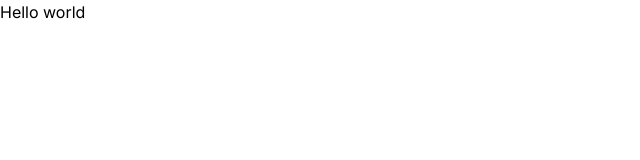
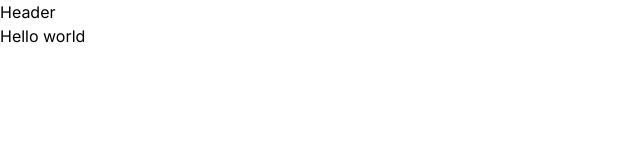
Before and after one commit to gabrielscordeiro/devstore, a Next.js app: page / in a window 1280 px wide. Shown: the top 160 px of the page, without its empty margins (0-640 px from the left). Built offline with nearby package versions, Linux system fonts and the light colour scheme.

Commit message:
feat: 🎸 Creating application layout

```diff
--- /dev/null
+++ b/src/app/(store)/(home)/loading.tsx
@@ -0,0 +1,3 @@
+export default function HomeLoading() {
+    return <div>Loading...</div>
+}
--- /dev/null
+++ b/src/app/(store)/layout.tsx
@@ -0,0 +1,12 @@
+import { ReactNode } from 'react'
+
+import { Header } from '@/components/header'
+
+export default function StoreLayout({ children }: { children: ReactNode }) {
+    return (
+        <div>
+            <Header />
+            {children}
+        </div>
+    )
+}
--- /dev/null
+++ b/src/components/header.tsx
@@ -0,0 +1,3 @@
+export function Header() {
+    return <div>Header</div>
+}
```
Also changed, not shown: src/app/(store)/(home)/page.tsx (renamed from src/app/page.tsx).
